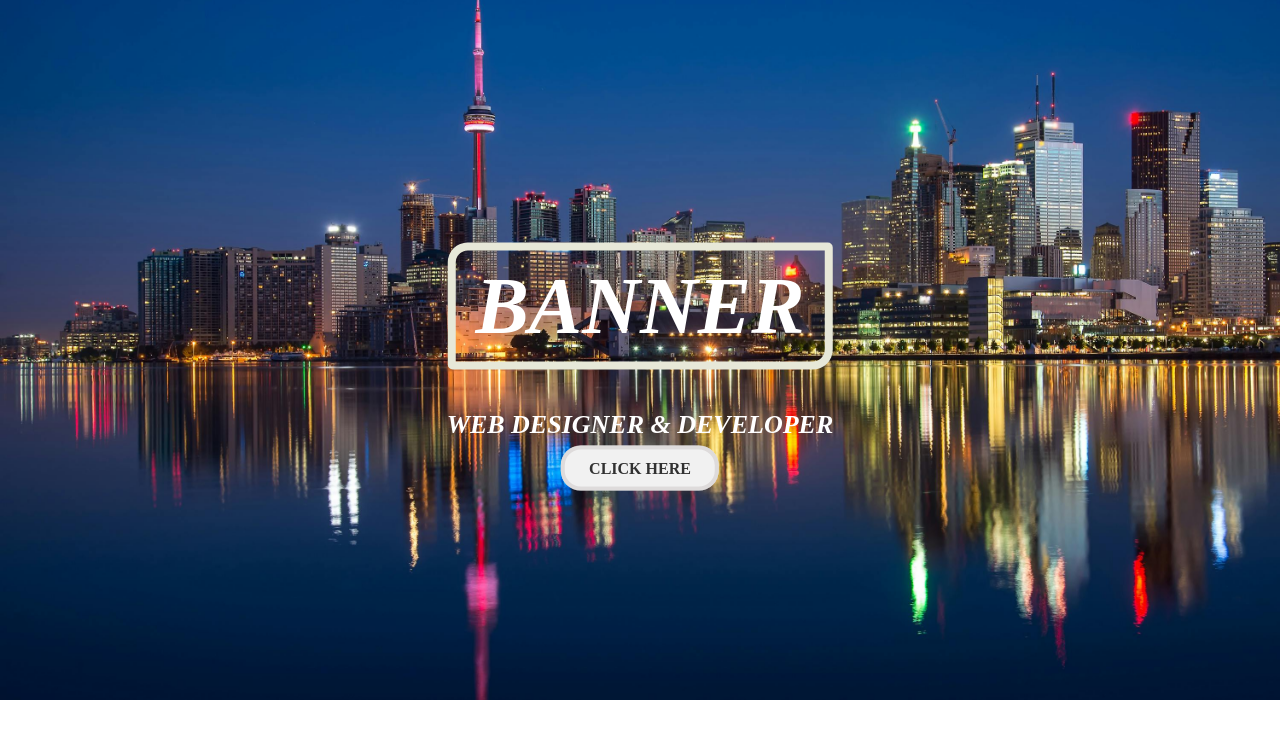
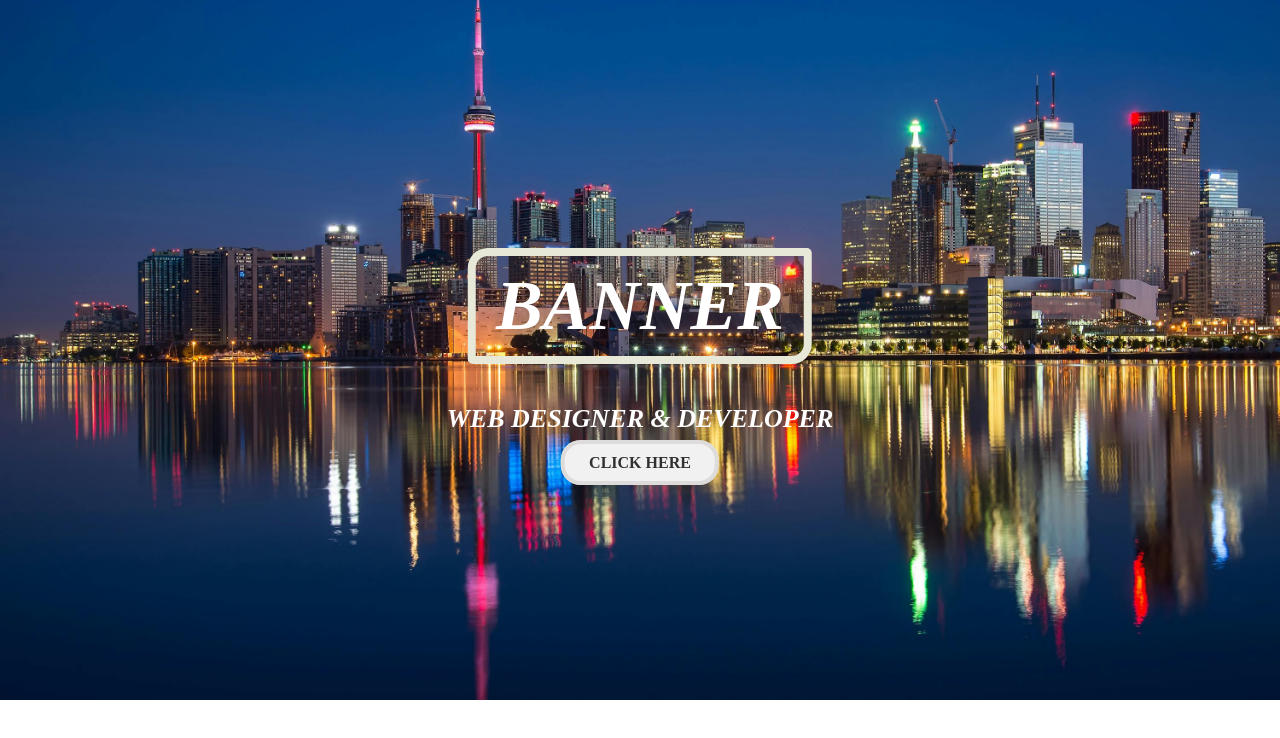
Before and after one commit to mprem27/banner, a plain HTML site: page index.html in a window 1280 px wide. Drawn offline with Linux system fonts and the light colour scheme.

Commit message:
first commit

```diff
--- a/banner.css
+++ b/banner.css
@@ -29,7 +29,7 @@ body{
 }
 .container h1{
     margin: 0;
-    font-size: 80px;
+    font-size: 70px;
     padding: 20px;
 }
 .container h1 i {
@@ -40,6 +40,7 @@ body{
     border-bottom-right-radius: 20px;
     border-top-right-radius: 5px;
     border-bottom-left-radius: 5px;
+
 
 }
 .banner{
@@ -61,3 +62,6 @@ body{
     opacity: .6s;
     padding: 2px;
 }
+@media screen and (max-width:560px) {
+
+}
```
Also changed, not shown: images/image5.jpeg (added).
